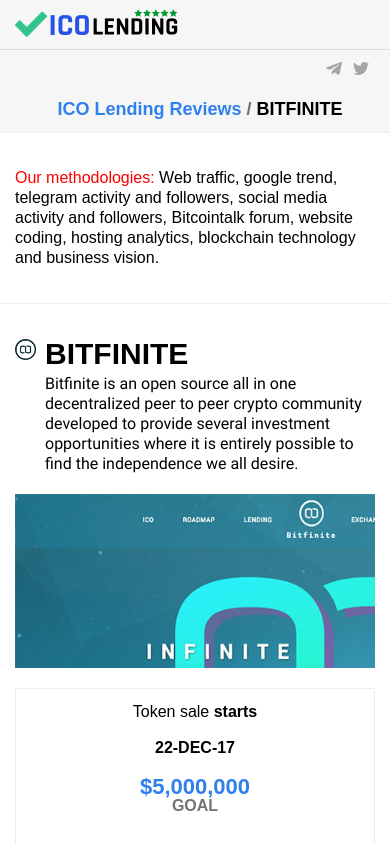
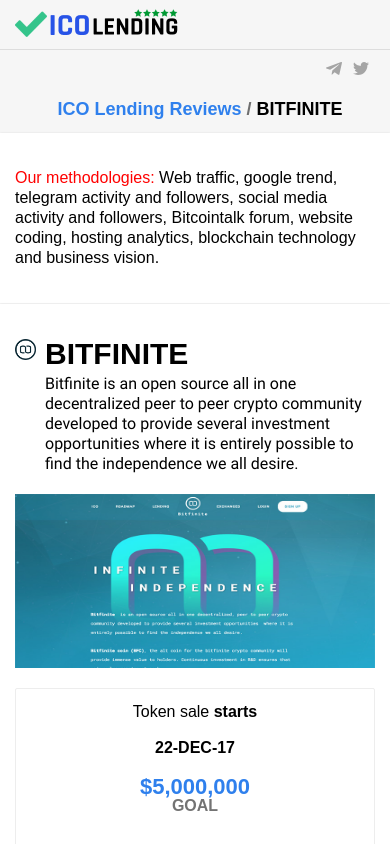
Before and after one commit to tuannang/ico-lending, an Angular app: page /bitfinite in a window 390 px wide. Shown: the top 844 px of the page. Built offline with nearby package versions, Linux system fonts and the light colour scheme; no server answers; a web font is replaced by a local one.

Commit message:
Update detail-article.component.html
fix bug view image responsive

```diff
--- a/src/app/detail-article/detail-article.component.html
+++ b/src/app/detail-article/detail-article.component.html
@@ -27,7 +27,7 @@
             <div class="embed-container">
               <iframe *ngIf="project.media_url.indexOf('youtube') !== -1" width="640" height="360" [attr.src]="sanitizer.bypassSecurityTrustResourceUrl(project.media_url)" frameborder="0" gesture="media"
                 allow="encrypted-media" allowfullscreen></iframe>
-              <img *ngIf="project.media_url.indexOf('youtube') === -1" width="600" height="360" alt="{{project.media_url}}" [attr.src]="'./assets/img/' + project.media_url" data-lazy-type="image"/>
+              <img *ngIf="project.media_url.indexOf('youtube') === -1" width="100%" height="100%" alt="{{project.media_url}}" [attr.src]="'./assets/img/' + project.media_url" data-lazy-type="image"/>
             </div>
           </div>
           <div class="ico-right-col">
```
